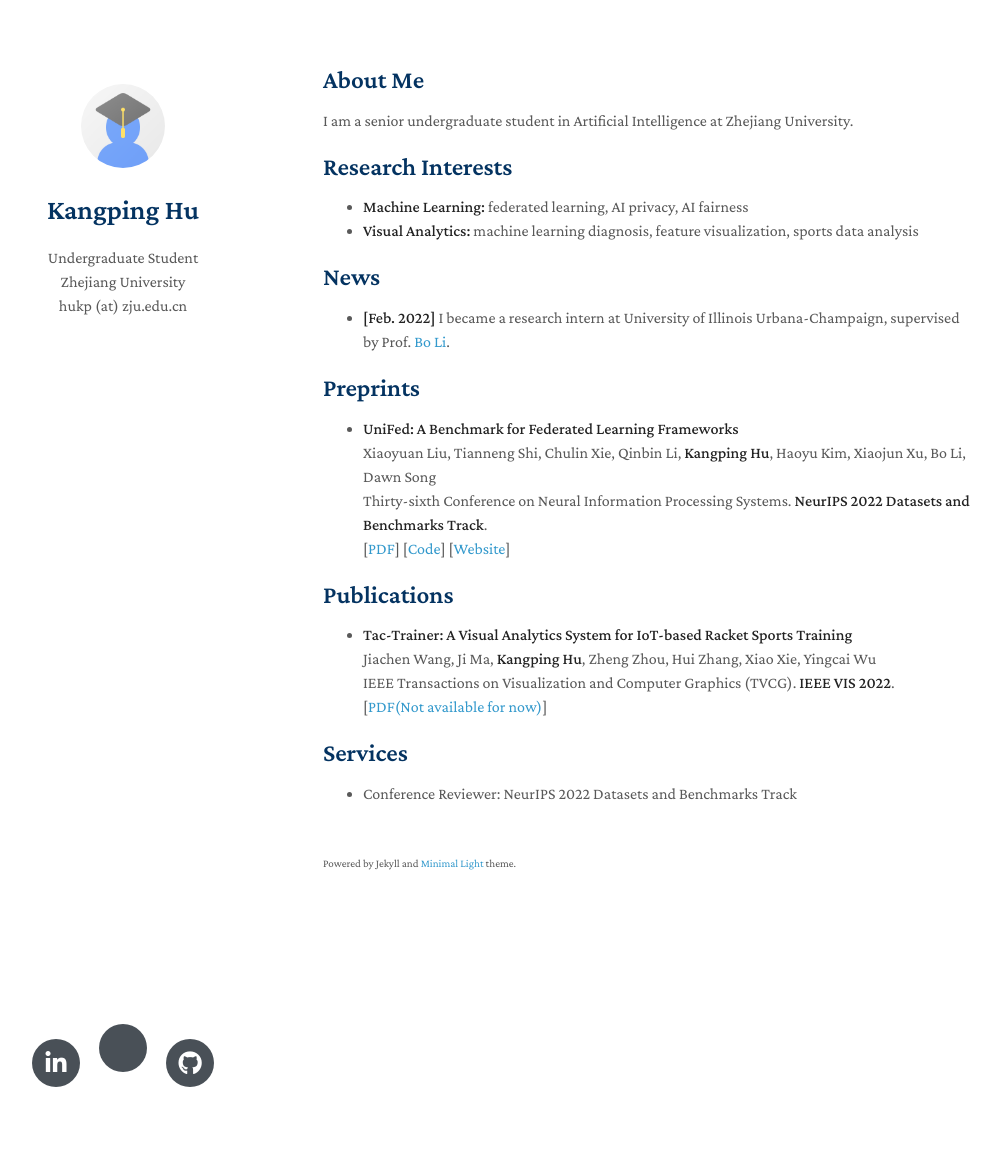
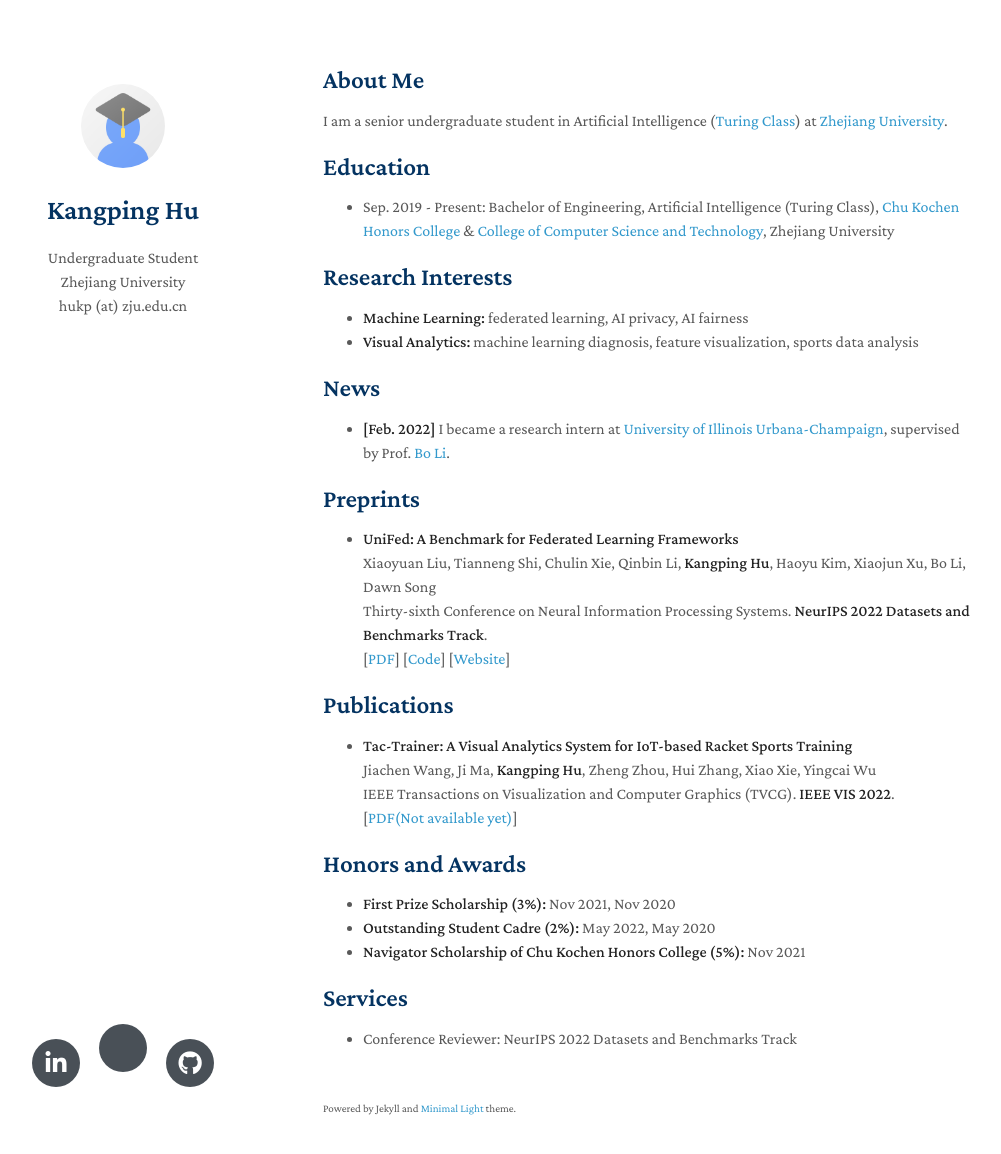
Before and after one commit to HenryHu-H/HenryHu-H.github.io, a Jekyll site: the page built from index.md, in a window 1280 px wide and 1189 px high. Shown: the top 1154 px of the window, without its empty margins (147-1148 px from the left). Built offline with Jekyll 4.4.1, drawn with Linux system fonts in a browser that asks for light colours; nearby versions of some CDN libraries; a style sheet for code colours, icons or effects is not loaded; our own code applies the rules of GitHub Pages for plain Markdown files.

Commit message:
Update index.md

```diff
--- a/index.md
+++ b/index.md
@@ -4,7 +4,11 @@ layout: homepage
 
 ## About Me
 
-I am a senior undergraduate student in Artificial Intelligence at Zhejiang University.
+I am a senior undergraduate student in Artificial Intelligence ([Turing Class](http://www.cs.zju.edu.cn/turingclass_en)) at [Zhejiang University](https://www.zju.edu.cn/english).
+
+## Education
+
+- Sep. 2019 - Present: Bachelor of Engineering, Artificial Intelligence (Turing Class), [Chu Kochen Honors College](http://ckc.zju.edu.cn/ckcen) & [College of Computer Science and Technology](http://www.en.cs.zju.edu.cn), Zhejiang University
 
 ## Research Interests
 
@@ -13,7 +17,7 @@ I am a senior undergraduate student in Artificial Intelligence at Zhejiang Unive
 
 ## News
 
-- **[Feb. 2022]** I became a research intern at University of Illinois Urbana-Champaign, supervised by Prof. [Bo Li](https://aisecure.github.io).
+- **[Feb. 2022]** I became a research intern at [University of Illinois Urbana-Champaign](https://illinois.edu), supervised by Prof. [Bo Li](https://aisecure.github.io).
 
 ## Preprints
 
@@ -33,7 +37,13 @@ I am a senior undergraduate student in Artificial Intelligence at Zhejiang Unive
   <br>
   IEEE Transactions on Visualization and Computer Graphics (TVCG). **IEEE VIS 2022**.
   <br>
-  [[PDF(Not available for now)](https://zjuidg.org)]
+  [[PDF(Not available yet)](https://zjuidg.org)]
+
+## Honors and Awards
+
+ - **First Prize Scholarship (3%):** Nov 2021, Nov 2020
+ - **Outstanding Student Cadre (2%):** May 2022, May 2020
+ - **Navigator Scholarship of Chu Kochen Honors College (5%):** Nov 2021
 
 ## Services
 
```
